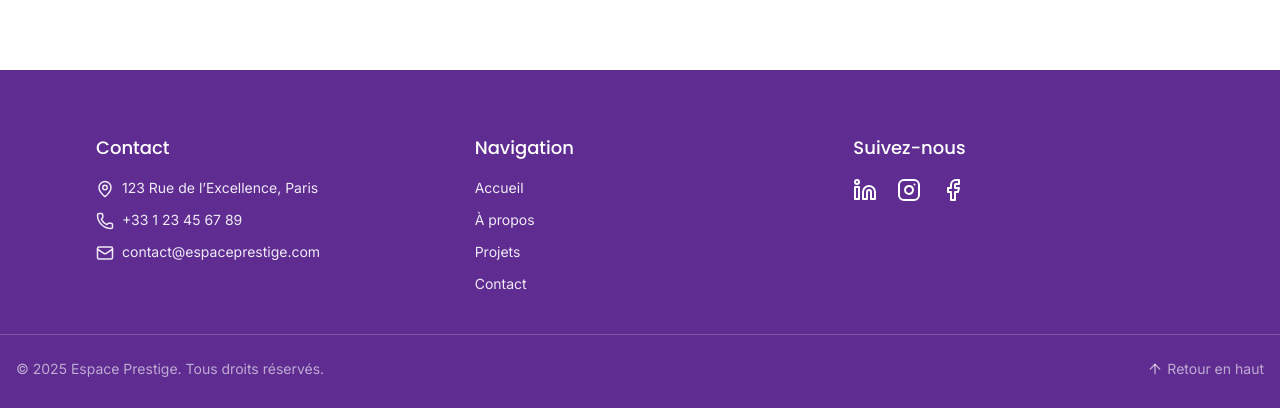
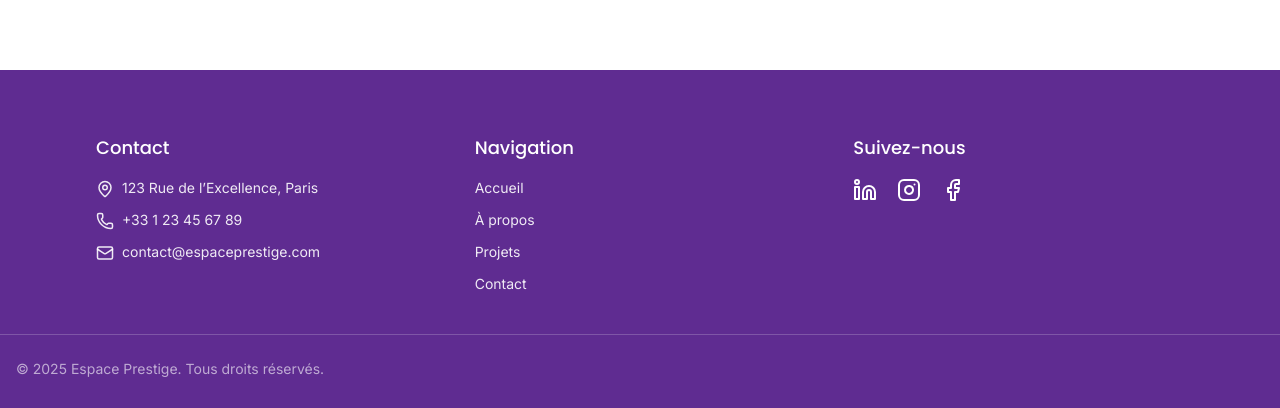
Before and after one commit to bashirseye28/espace-prestige, a Next.js app: page / in a window 1280 px wide. Shown: the part 2797-3205 px from the top of the page. Built offline with nearby package versions, Linux system fonts and the light colour scheme.

Commit message:
go to tup button updated

```diff
--- a/src/components/Footer/Footer.tsx
+++ b/src/components/Footer/Footer.tsx
@@ -1,12 +1,29 @@
 'use client'
 
+import { useEffect, useState } from 'react'
 import Link from 'next/link'
 import { Mail, Phone, MapPin, Instagram, Linkedin, Facebook, ArrowUp } from 'lucide-react'
-import { motion } from 'framer-motion'
+import { motion, AnimatePresence } from 'framer-motion'
 
 export default function Footer() {
+  const [showScrollTop, setShowScrollTop] = useState(false)
+
+  useEffect(() => {
+    const handleScroll = () => {
+      setShowScrollTop(window.scrollY > 300)
+    }
+
+    window.addEventListener('scroll', handleScroll)
+    return () => window.removeEventListener('scroll', handleScroll)
+  }, [])
+
+  const scrollToTop = () => {
+    window.scrollTo({ top: 0, behavior: 'smooth' })
+  }
+
   return (
-    <footer className="bg-primary text-white pt-16 pb-8 mt-24">
+    <>
+      <footer className="bg-primary text-white pt-16 pb-8 mt-24 relative z-10">
         <div className="max-w-7xl mx-auto px-4 sm:px-8 lg:px-24 grid grid-cols-1 md:grid-cols-3 gap-12">
           {/* Contact Info */}
           <div>
@@ -91,15 +108,25 @@ export default function Footer() {
         {/* Bottom Bar */}
         <div className="border-t border-white/20 mt-10 pt-6 px-4 text-sm text-white/60 flex flex-col md:flex-row items-center justify-between gap-4 max-w-7xl mx-auto">
           <p>© {new Date().getFullYear()} Espace Prestige. Tous droits réservés.</p>
-        <motion.a
-          whileHover={{ y: -4 }}
-          href="#"
-          className="flex items-center gap-1 hover:text-accent transition"
-        >
-          <ArrowUp size={16} />
-          Retour en haut
-        </motion.a>
         </div>
       </footer>
+
+      {/* Scroll to Top Button */}
+      <AnimatePresence>
+        {showScrollTop && (
+          <motion.button
+            initial={{ opacity: 0, y: 40 }}
+            animate={{ opacity: 1, y: 0 }}
+            exit={{ opacity: 0, y: 40 }}
+            transition={{ duration: 0.4 }}
+            onClick={scrollToTop}
+            className="fixed bottom-6 right-6 z-50 p-3 rounded-full bg-primary text-white shadow-lg hover:bg-accent transition"
+            aria-label="Retour en haut"
+          >
+            <ArrowUp size={20} />
+          </motion.button>
+        )}
+      </AnimatePresence>
+    </>
   )
 }
```
Lines whose indentation alone changed are shown as unchanged.
